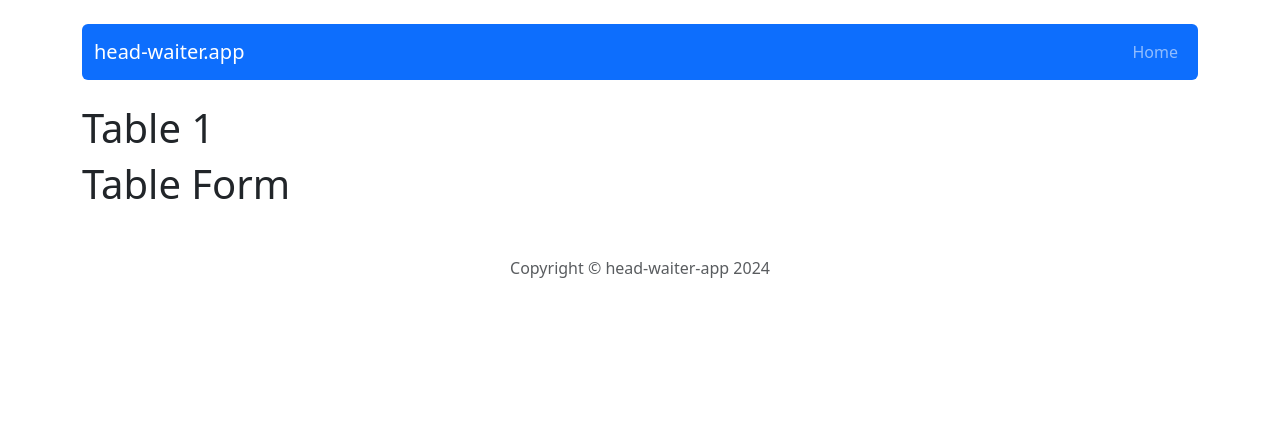
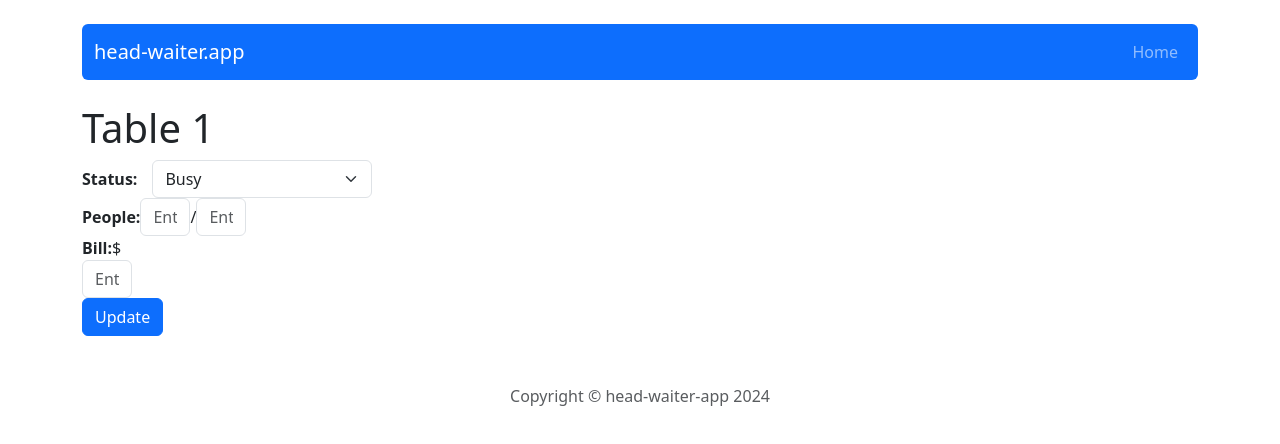
Before and after one commit to MichalWiaderkowicz/head-waiter-app, a React (Create React App) app: page /table/1 in a window 1280 px wide. Shown: the top 444 px of the page. Built offline with nearby package versions, Linux system fonts and the light colour scheme.

Commit message:
Add actions editTable and editTableRequest(change Table, TableForm,)

```diff
--- a/public/db/App.json
+++ b/public/db/App.json
@@ -1,6 +1,7 @@
 {
     "tables": [
         {
+          "tableId": "1",
           "id": "1",
           "status": "Busy",
           "peopleAmount": "3",
@@ -8,6 +9,7 @@
           "bill": 99
         },
         {
+          "tableId": "2",
           "id": "2",
           "status": "Free",
           "peopleAmount": 0,
@@ -15,6 +17,7 @@
           "bill": 0
         },
         {
+          "tableId": "3",
           "id": "3",
           "status": "Busy",
           "peopleAmount": 2,
@@ -22,6 +25,7 @@
           "bill": 59
         },
         {
+          "tableId": "4",
           "id": "4",
           "status": "Cleaning",
           "peopleAmount": 0,
--- a/src/components/features/TableForm/TableForm.js
+++ b/src/components/features/TableForm/TableForm.js
@@ -1,5 +1,69 @@
-const TableForm = () => {
-  return <h1>Table Form</h1>;
+import { Button, Form } from "react-bootstrap";
+import { useState } from "react";
+
+const TableForm = ({ action, tableId, ...props }) => {
+  const [status, setStatus] = useState(props.status);
+  const [peopleAmount, setPeopleAmount] = useState(props.peopleAmount);
+  const [maxPeopleAmount, setMaxPeopleAmount] = useState(props.maxPeopleAmount);
+  const [bill, setBill] = useState(props.bill);
+
+  const handleSubmit = (e) => {
+    e.preventDefault();
+    action({ tableId, status, peopleAmount, maxPeopleAmount, bill });
+  };
+
+  return (
+    <Form onSubmit={handleSubmit}>
+      <div className="d-flex align-items-center">
+        <strong>Status:</strong>
+        <Form.Select
+          style={{ width: "220px", marginLeft: "15px" }}
+          aria-label="Default select example"
+          value={status}
+          onChange={(e) => setStatus(e.target.value)}
+        >
+          <option>Busy</option>
+          <option>Free</option>
+          <option>Cleaning</option>
+        </Form.Select>
+      </div>
+      <div className="d-flex align-items-center">
+        <strong>People:</strong>
+        <Form.Control
+          className="align-items-center"
+          style={{ width: "50px" }}
+          value={peopleAmount}
+          onChange={(e) => setPeopleAmount(e.target.value)}
+          type="text"
+          placeholder="Enter title"
+        />
+        <span>/</span>
+        <Form.Control
+          className="align-items-center"
+          style={{ width: "50px" }}
+          value={maxPeopleAmount}
+          onChange={(e) => setMaxPeopleAmount(e.target.value)}
+          type="text"
+          placeholder="Enter title"
+        />
+      </div>
+      <div className="align-items-center">
+        <strong>Bill:</strong>
+        <span className="ml-1">$</span>
+        <Form.Control
+          className="align-items-center"
+          style={{ width: "50px" }}
+          value={bill}
+          onChange={(e) => setBill(e.target.value)}
+          type="text"
+          placeholder="Enter title"
+        />
+      </div>
+      <Button variant="primary" type="submit">
+        Update
+      </Button>
+    </Form>
+  );
 };
 
 export default TableForm;
--- a/src/components/features/Tables/Tables.js
+++ b/src/components/features/Tables/Tables.js
@@ -3,7 +3,7 @@ import { NavLink } from "react-router-dom";
 
 const Tables = ({ tables }) => {
   return (
-    <Row>
+    <Row xs={1} sm={2} md={3}>
       {tables.map((table) => (
         <Card key={table.id} style={{ width: "100%" }}>
           <Card.Body className="d-flex align-items-center">
--- a/src/components/pages/Table/Table.js
+++ b/src/components/pages/Table/Table.js
@@ -1,11 +1,22 @@
-import { useParams } from "react-router-dom";
+import { useNavigate, useParams } from "react-router-dom";
 import TableForm from "../../features/TableForm/TableForm";
+import { useDispatch, useSelector } from "react-redux";
+import { editTableRequest, getTableById } from "../../../redux/tablesRedux";
+
 const Table = () => {
+  const dispatch = useDispatch();
+  const navigate = useNavigate();
   const { tableId } = useParams();
+  const editedTable = useSelector((state) => getTableById(state, tableId));
+
+  const handleSubmit = (table) => {
+    dispatch(editTableRequest(table));
+    navigate("/");
+  };
   return (
     <div>
       <h1>Table {tableId}</h1>
-      <TableForm tableId={tableId} />
+      <TableForm action={handleSubmit} tableId={tableId} {...editedTable} />
     </div>
   );
 };
--- a/src/redux/tablesRedux.js
+++ b/src/redux/tablesRedux.js
@@ -1,17 +1,44 @@
 //selectors
 export const getAllTables = (state) => state.tables;
-
+export const getTableById = ({ tables }, tableId) =>
+  tables.find((table) => table.id === tableId);
 // actions
 
 const createActionName = (actionName) => `app/tables/${actionName}`;
 const UPDATE_TABLES = createActionName("UPDATE_TABLES");
+const EDIT_TABLE = createActionName("EDIT_TABLE");
 // action creators
 export const updateTables = (payload) => ({ type: UPDATE_TABLES, payload });
+export const editTable = (payload) => ({ type: EDIT_TABLE, payload });
+
+export const editTableRequest = (newTable) => {
+  const id = newTable.tableId;
+  return (dispatch) => {
+    const options = {
+      method: "PUT",
+      headers: {
+        "Content-Type": "application/json",
+      },
+      body: JSON.stringify(newTable),
+    };
+    fetch(`http://localhost:3131/tables/${id}`, options).then(() =>
+      dispatch(editTable(newTable))
+    );
+  };
+};
 
 const tablesReducer = (statePart = [], action) => {
   switch (action.type) {
     case UPDATE_TABLES:
       return [...action.payload];
+
+    case EDIT_TABLE:
+      return statePart.map((table) =>
+        table.id === action.payload.tableId
+          ? { ...table, ...action.payload }
+          : table
+      );
+
     default:
       return statePart;
   }
```
